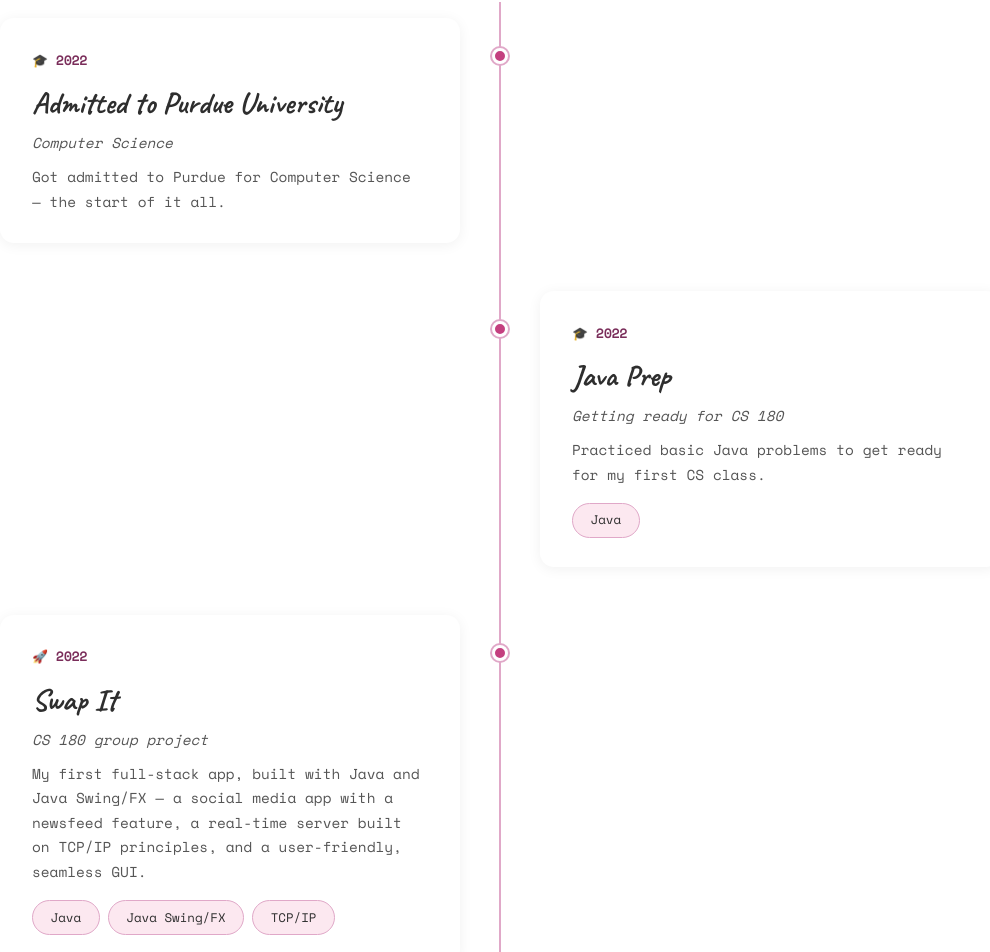
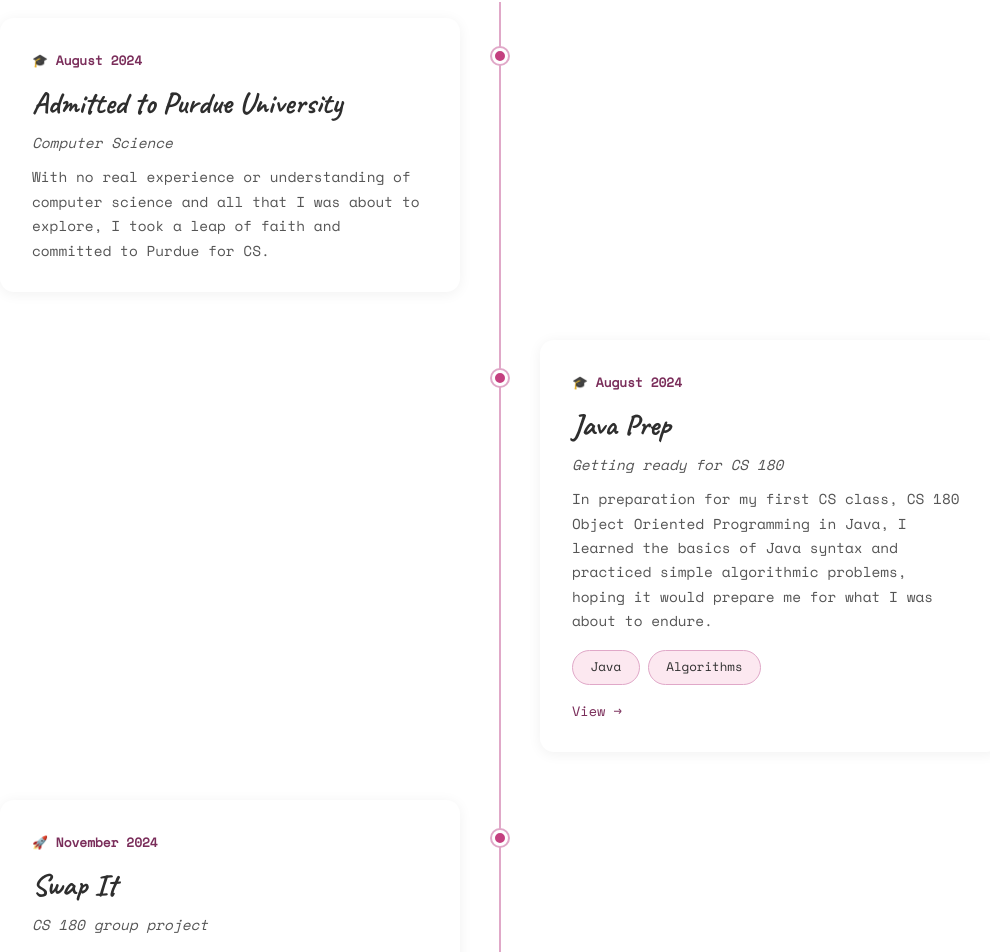
Before and after one commit to ramyap06/portfolio-website, a React (Vite) app: page / in a window 1280 px wide. Shown: the part 1838-2790 px from the top of the page, without its empty margins (140-1130 px from the left). Built offline with nearby package versions, Linux system fonts and the light colour scheme.

Commit message:
added proper descriptions for 11 of the experiences/projects & changed header bio

```diff
--- a/src/components/Timeline.jsx
+++ b/src/components/Timeline.jsx
@@ -1,163 +1,99 @@
-// TODO: confirm exact dates — years are placeholders spread across the college timeline.
-// TODO: add links/repos for entries below that don't have one yet, and a real description for PWSense.
 const timelineItems = [
   {
     type: 'milestone',
-    date: '2022',
+    date: 'August 2024',
     title: 'Admitted to Purdue University',
     subtitle: 'Computer Science',
-    desc: 'Got admitted to Purdue for Computer Science — the start of it all.',
+    desc: 'With no real experience or understanding of computer science and all that I was about to explore, I took a leap of faith and committed to Purdue for CS.',
   },
   {
     type: 'milestone',
-    date: '2022',
+    date: 'August 2024',
     title: 'Java Prep',
     subtitle: 'Getting ready for CS 180',
-    desc: 'Practiced basic Java problems to get ready for my first CS class.',
-    skills: ['Java'],
+    desc: 'In preparation for my first CS class, CS 180 Object Oriented Programming in Java, I learned the basics of Java syntax and practiced simple algorithmic problems, hoping it would prepare me for what I was about to endure.',
+    skills: ['Java', 'Algorithms'],
+    link: 'https://github.com/ramyap06/Java-Practice',
   },
   {
     type: 'project',
-    date: '2022',
+    date: 'November 2024',
     title: 'Swap It',
     subtitle: 'CS 180 group project',
-    desc: 'My first full-stack app, built with Java and Java Swing/FX — a social media app with a newsfeed feature, a real-time server built on TCP/IP principles, and a user-friendly, seamless GUI.',
-    skills: ['Java', 'Java Swing/FX', 'TCP/IP'],
+    desc: "This CS 180 group project, implemented using Java's TCP/IP socket and server packages along with Java Swing and JavaFX for the GUI, was the first full stack app I ever made. This class and project gave me a hands on understanding of larger software concepts such as networking systems, separating a client and server, and persistence of data.",
+    skills: ['Java Swing', 'JavaFX', 'TCP/IP', 'Database Persistence'],
+    link: 'https://github.com/ramyap06/Swap-It',
   },
   {
     type: 'project',
-    date: '2022',
+    date: 'December 2024',
     title: 'DNA Sequence Analyzer',
     subtitle: 'First personal project',
-    desc: 'The first time I took what I’d learned in class and applied it to a project of my own interest.',
-    skills: ['Java'],
+    desc: 'Using skills learned from CS 180, this was also built with Java, Java Swing, and JavaFX. Though it was fairly simple to make, its functions included taking in a DNA string input and outputting the alternate sequence, the count of each letter, and the corresponding RNA sequence. It represents my first venture toward taking the skills I had learned and applying them to a project idea I came up with and found interesting.',
+    skills: ['Java Swing', 'JavaFX'],
+    link: 'https://github.com/ramyap06/dna-seq-analyzer',
   },
   {
     type: 'project',
-    date: '2023',
+    date: 'March 2025 - February 2026',
     title: 'Custom Memory Allocator',
-    subtitle: 'First attempt',
-    desc: 'Started building a custom memory allocator from scratch.',
-    skills: ['C'],
+    subtitle: 'Revived and completed as part of CS 252 Systems Programming',
+    desc: 'Freshman year I took a keen interest in C as I learned about pointers and memory allocation in CS 240 Programming in C. That led me to try implementing a memory allocator from scratch before I had even learned what a memory allocator was. With the knowledge, ability, and time I had as a freshman, I made something that closely threaded the path toward a custom memory allocator. In sophomore year, my systems programming class gave me the same project, finally letting me come full circle and complete what my eager younger self had once started.',
+    skills: ['C', 'Low-Level Programming'],
+    link: 'https://github.com/ramyap06/custom-memory-allocator',
+  },
+  {
+    type: 'experience',
+    date: 'August 2024 - May 2025',
+    title: 'Purdue MIND',
+    subtitle: 'fNIR TBI Prediction',
+    desc: 'A biomedical engineering club I joined as a freshman, working on a project involving a neurological device that scans blood oxygen levels in the brain and uses classical machine learning models to predict traumatic brain injury. This project gave me a broader look into the use of computer science in fields other than software engineering and the various areas of computer science I could explore.',
+    skills: ['Python', 'Machine Learning', 'pandas', 'numpy', 'matplotlib', 'scikit-learn', 'mne'],
+    link: 'https://github.com/khushichoksi05/neurotech_fnir_mind',
   },
   {
     type: 'project',
-    date: '2023',
+    date: 'May 2025',
     title: 'Dino Game',
     subtitle: 'Recreating a childhood favorite',
-    desc: 'Rebuilt the offline dino game to prove to myself I could create fun things — taught me a bit about game-making and visuals in programming.',
+    desc: 'With the motivation to explore my interests in software, I tried recreating a nostalgic game to dip my hands into game development. Using pygame, I implemented the Chrome dino game, using screenshots of icons from the game itself to make the dino character and obstacles. This even taught me a little about the physics behind game dev and realistic movement, which I found interesting.',
+    skills: ['Python', 'Game Development', 'pygame'],
+    link: 'https://github.com/ramyap06/dino-game',
   },
   {
     type: 'project',
-    date: '2023',
-    title: 'Tic-Tac-Toe',
+    date: 'June 2025',
+    title: 'Tic Tac Toe',
     subtitle: 'From scratch',
-    desc: 'The first time properly learning HTML, CSS, and JavaScript since middle school — built a tic-tac-toe board from scratch to show my skills.',
-    skills: ['HTML/CSS', 'JavaScript'],
-  },
-  {
-    type: 'milestone',
-    date: '2023',
-    title: 'Foundation for React',
-    desc: 'This gave me a good foundation from which I learned React and used my skills on personal projects and hackathons.',
-    skills: ['React.js'],
+    desc: "This was my first time properly learning HTML, CSS, and JavaScript since middle school. Making a tic tac toe board from scratch using the legacy system of HTML, CSS, and JS gave me a good foundation, one that has upheld me as new frameworks popularize and new platforms vary between companies. In fact, learning React a month after this project was much smoother than jumping straight into what was trending. This project represents the philosophy I still stick by: reinventing the wheel for the purpose of learning and building a solid base to ground you.",
+    skills: ['HTML', 'CSS', 'JavaScript'],
+    link: 'https://github.com/ramyap06/tic-tac-toe',
   },
   {
     type: 'project',
-    date: '2023',
+    date: 'August 2025',
     title: 'Stanford Open Policing Data Analysis',
     subtitle: 'EDA deep dive',
-    desc: 'My first real introduction to exploratory data analysis, in prep for the BoilerExams data analyst role.',
-    skills: ['polars', 'matplotlib'],
+    desc: 'Using polars, numpy, and matplotlib, this project served as my first real introduction to exploratory data analysis. It was intended as a preliminary test of my abilities while applying to the data analytics team of a popular Purdue-based exam prep website called BoilerExams. Among the many struggles I overcame here was pushing through the fear of not knowing or having enough experience, and on the technical side, finding optimized ways to view information about the data, since the dataset was so large it couldn’t be viewed on its own.',
+    skills: ['Python', 'EDA', 'polars', 'numpy', 'matplotlib'],
+    link: 'https://github.com/ramyap06/stanford-open-policing-data-analysis',
   },
   {
     type: 'experience',
-    date: '2023',
+    date: 'August 2025 - December 2025',
     title: 'BoilerExams',
     subtitle: 'Data Analyst',
-    desc: 'Worked as a data analyst using polars and seaborn.',
-    skills: ['polars', 'seaborn'],
-  },
-  {
-    type: 'project',
-    date: '2023',
-    title: 'Purdue Mind',
-    subtitle: 'Open source & computer vision',
-    desc: 'Worked with OpenCV and contributed to open source project usage.',
-    skills: ['OpenCV'],
-  },
-  {
-    type: 'project',
-    date: '2024',
-    title: 'Data Mine Backend SPAC Package',
-    desc: 'My introduction to working within a developer’s past codebase, and using Git properly — PRs, code reviews, and merging branches.',
-    skills: ['Git'],
+    desc: 'Using mainly Python data libraries including polars, numpy, matplotlib, and seaborn, I got to work with real data, build out a study, and answer my own questions using data. My work focused on finding whether there was an optimal time window in which students on average achieve the best performance on math exams. This experience exposed me to the messy and chaotic nature of data analysis that’s commonly talked about but rarely seen in neatly packaged Kaggle datasets and solutions.',
+    skills: ['Python', 'EDA', 'polars', 'numpy', 'matplotlib', 'seaborn'],
   },
   {
     type: 'experience',
-    date: '2024',
-    title: 'AidenAI',
-    subtitle: 'Internship',
-    desc: 'Software engineering internship at AidenAI.',
-  },
-  {
-    type: 'project',
-    date: '2024',
-    title: 'Sleep Pod',
-    subtitle: 'Hack the Future',
-    desc: 'Built at the Hack the Future hackathon.',
-  },
-  {
-    type: 'project',
-    date: '2024',
-    title: 'Custom Malloc',
-    subtitle: 'Systems Programming class project',
-    desc: 'Finished building a custom malloc from scratch as my systems programming class project.',
-    skills: ['C'],
-  },
-  {
-    type: 'experience',
-    date: '2025',
-    title: 'Kong Lab',
-    subtitle: 'Immune Survival Analysis',
-    desc: 'Proposed and started an immune survival analysis research project.',
-    link: 'https://github.com/ramyap06/kong-lab-ml-project',
-  },
-  {
-    type: 'project',
-    date: '2026',
-    title: 'BarBabes',
-    subtitle: '🏆 1st Place Overall + Best Use of AI, InnovateHer 2026',
-    desc: 'An app that makes college nightlife and drinking safer, powered by Reach Capital.',
-    skills: ['React.js', 'MongoDB', 'CI/CD'],
-    link: 'https://github.com/Azeemme/BarBabes',
-  },
-  {
-    type: 'project',
-    date: '2026',
-    title: 'PWSense',
-    desc: 'TODO: add a description for PWSense.',
-  },
-  {
-    type: 'project',
-    date: '2026',
-    title: 'Shell Project',
-    subtitle: 'From scratch',
-    desc: 'Finished building a shell from scratch.',
-  },
-  {
-    type: 'project',
-    date: '2026',
-    title: 'HTTP Server',
-    subtitle: 'From scratch',
-    desc: 'Finished building an HTTP server from scratch.',
-  },
-  {
-    type: 'experience',
-    date: '2026',
-    title: 'Manaaki Tech',
-    subtitle: 'Internship',
-    desc: 'TODO: add a description for the Manaaki Tech internship.',
+    date: 'August 2025 - May 2026',
+    title: 'Purdue MIND',
+    subtitle: 'Flexor CTS Glove App',
+    desc: 'Yet again, this club gave me a perspective into the world of software separate from traditional software engineering, as I dabbled in using OpenCV and Google Mediapipe for a real, solvable problem: creating a rehabilitation app for patients with Carpal Tunnel Syndrome. Here I really honed the confidence, problem solving, and quick learning skills I had built over the past smaller projects to collaborate with my teammates and make this product into a real possibility.',
+    skills: ['Python', 'OpenCV', 'Google Mediapipe'],
+    link: 'https://github.com/esmyla/MIND-CTS-Software',
   },
 ]
 
@@ -168,7 +104,7 @@ export default function Timeline() {
     <>
       <blockquote className="journey-quote">
         <p>"All big things come from small beginnings."</p>
-        <cite>— James Clear, Atomic Habits</cite>
+        <cite>James Clear, Atomic Habits</cite>
       </blockquote>
       <section id="journey" className="journey">
         <h2 className="section-title">My Journey</h2>
@@ -176,7 +112,7 @@ export default function Timeline() {
           {timelineItems.map((item, i) => (
             <div
               className={`journey-item ${i % 2 === 0 ? 'journey-item--left' : 'journey-item--right'}`}
-              key={item.title}
+              key={item.title + item.date}
             >
               <div className="journey-card">
                 <span className="journey-date">{typeIcon[item.type]} {item.date}</span>
```
Also changed, not shown: src/components/Header.jsx (+2 -6 lines).
